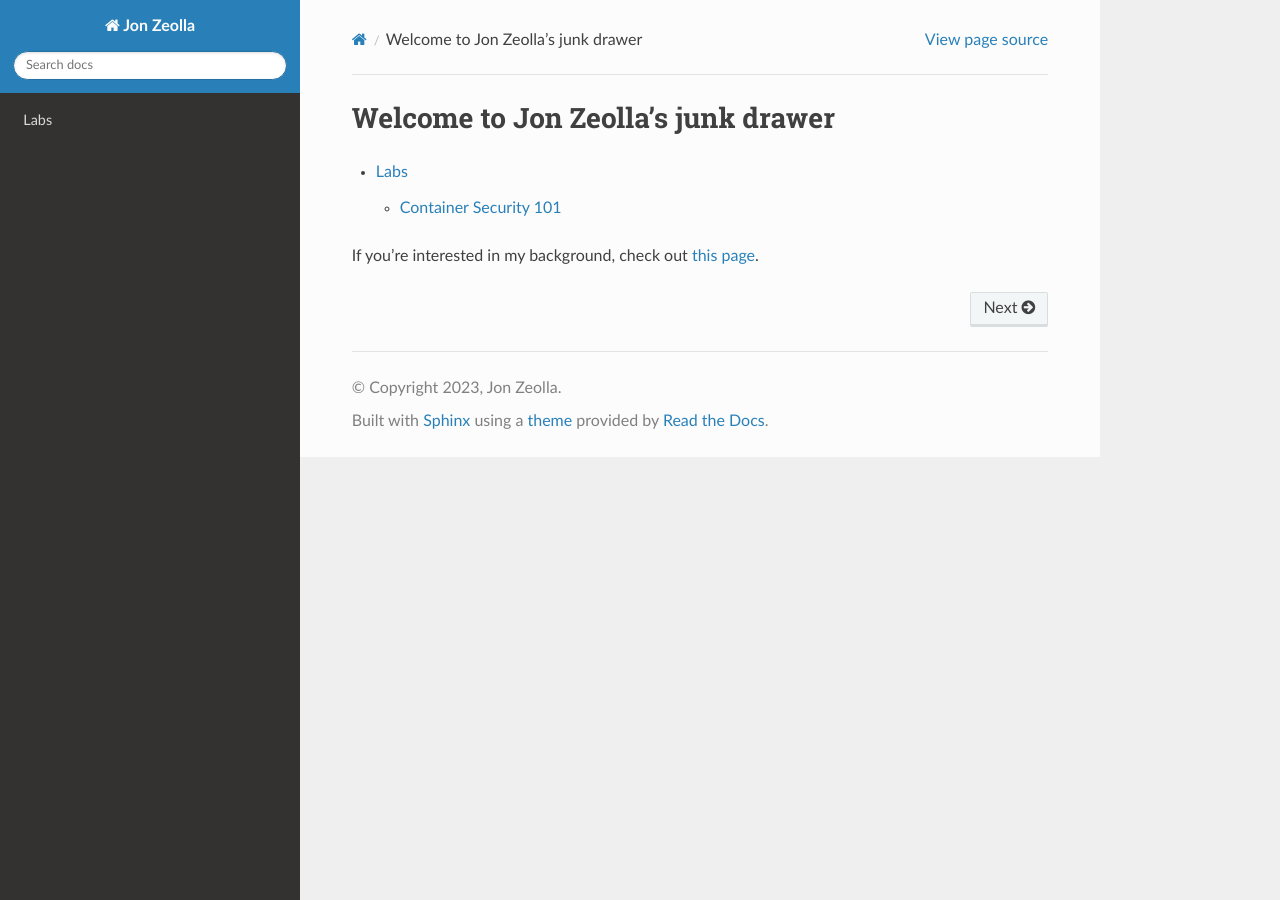
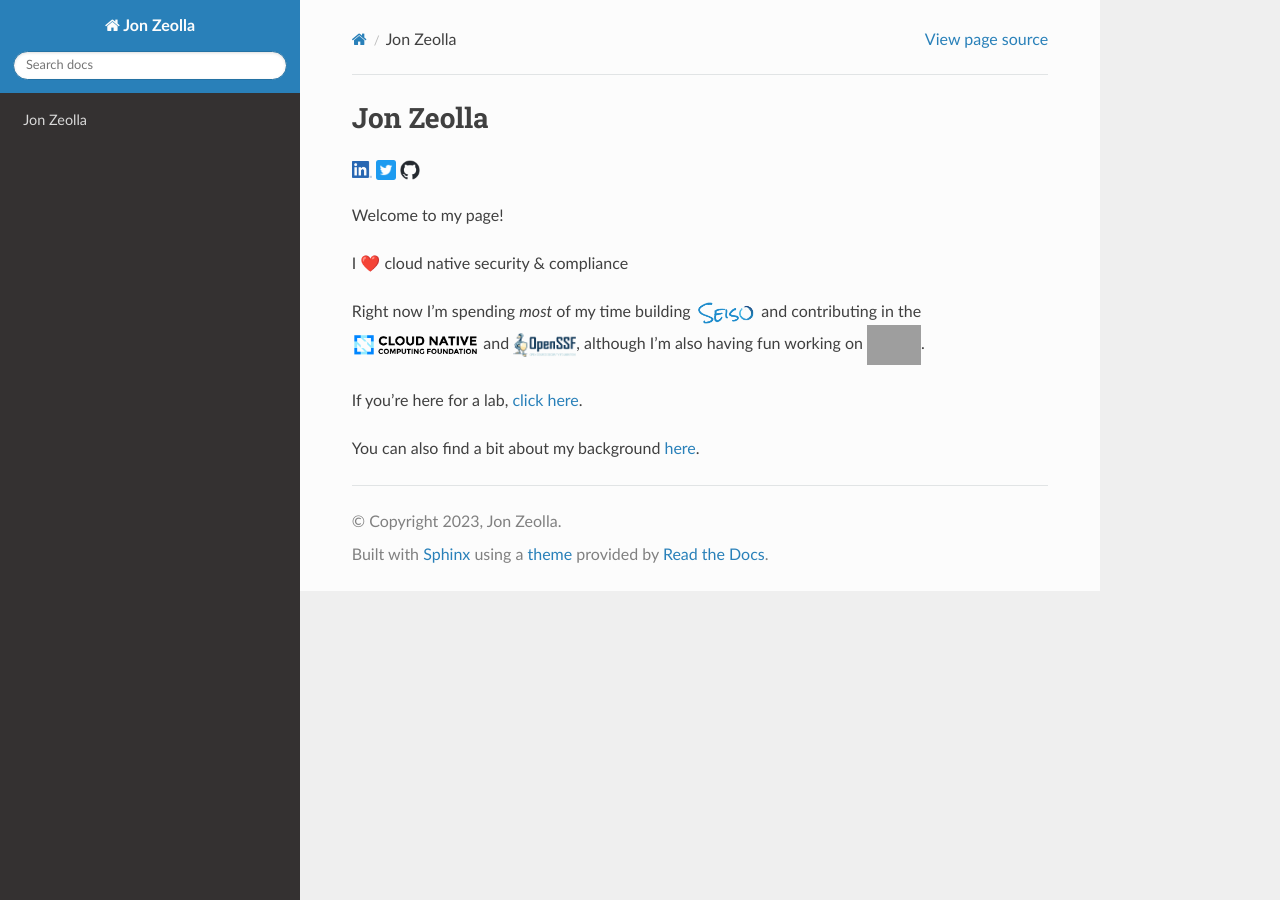
Before and after one commit to JonZeolla/JonZeolla.github.io, a Sphinx documentation site: the page built from docs/index.rst, in a window 1280 px wide. Built offline with Sphinx 7.4.7 and the Read the Docs theme 2.0.0, drawn with Linux system fonts in a browser that asks for light colours; grey boxes are pictures that could not be loaded.

Commit message:
Freshen up

```diff
--- a/docs/index.rst
+++ b/docs/index.rst
@@ -1,10 +1,44 @@
-Welcome to Jon Zeolla's junk drawer
-===================================
+##########
+Jon Zeolla
+##########
+.. image:: img/linkedin.png
+  :alt: Jon Zeolla LinkedIn
+  :target: https://linkedin.com/in/jonzeolla/
+  :width: 20px
 
-.. toctree::
-   :maxdepth: 2
-   :glob:
+.. image:: img/twitter.png
+  :alt: Jon Zeolla Twitter
+  :target: https://twitter.com/jonzeolla
+  :width: 20px
 
-   labs/index
+.. image:: img/github.png
+  :alt: Jon Zeolla GitHub
+  :target: https://github.com/jonzeolla/
+  :width: 20px
 
-If you're interested in my background, check out `this page <ref/jon-zeolla.html>`_.
+Welcome to my page!
+
+I ❤️ cloud native security & compliance
+
+Right now I'm spending *most* of my time building |seiso| and contributing in the |cncf| and |ossf|, although I'm also
+having fun working on |easy_infra|.
+
+If you're here for a lab, `click here <labs/index.html>`_.
+
+You can also find a bit about my background `here <ref/jon-zeolla.html>`_.
+
+.. |seiso| image:: img/seiso.png
+  :height: 3ex
+  :target: https://sei.so
+
+.. |cncf| image:: img/cncf.png
+  :height: 3ex
+  :target: https://www.cncf.io/
+
+.. |ossf| image:: img/ossf.png
+  :height: 3ex
+  :target: https://openssf.org/
+
+.. |easy_infra| image:: img/easy_infra.png
+  :height: 5ex
+  :target: https://github.com/SeisoLLC/easy_infra
```
Also changed, not shown: docs/ref/jon-zeolla.md (+2 -2 lines), docs/img/cncf.png (added), docs/img/ossf.png (added), docs/img/seiso.png (added), 1 other file.
